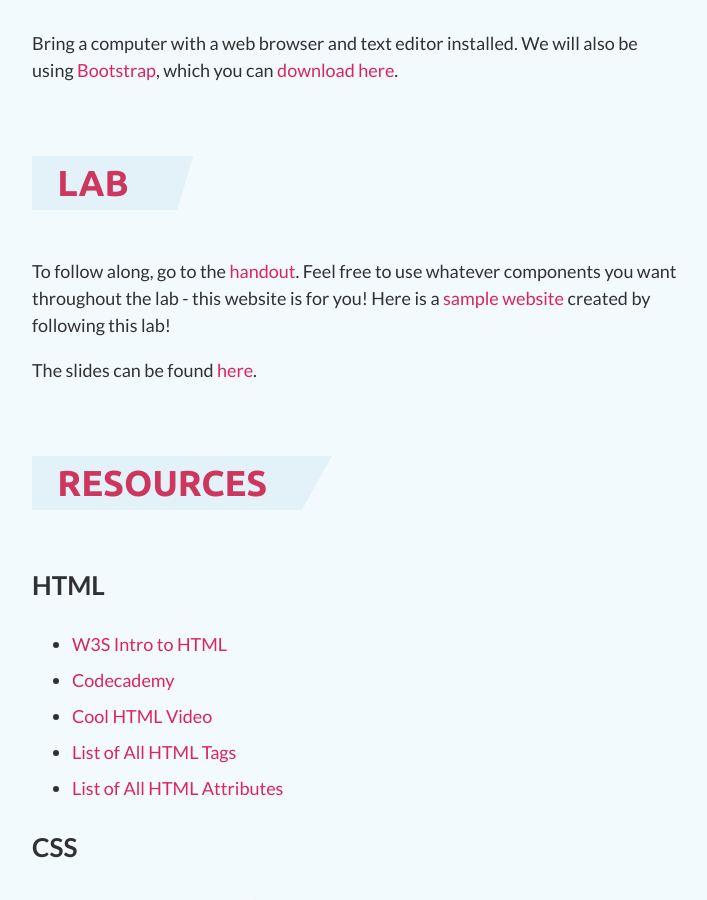
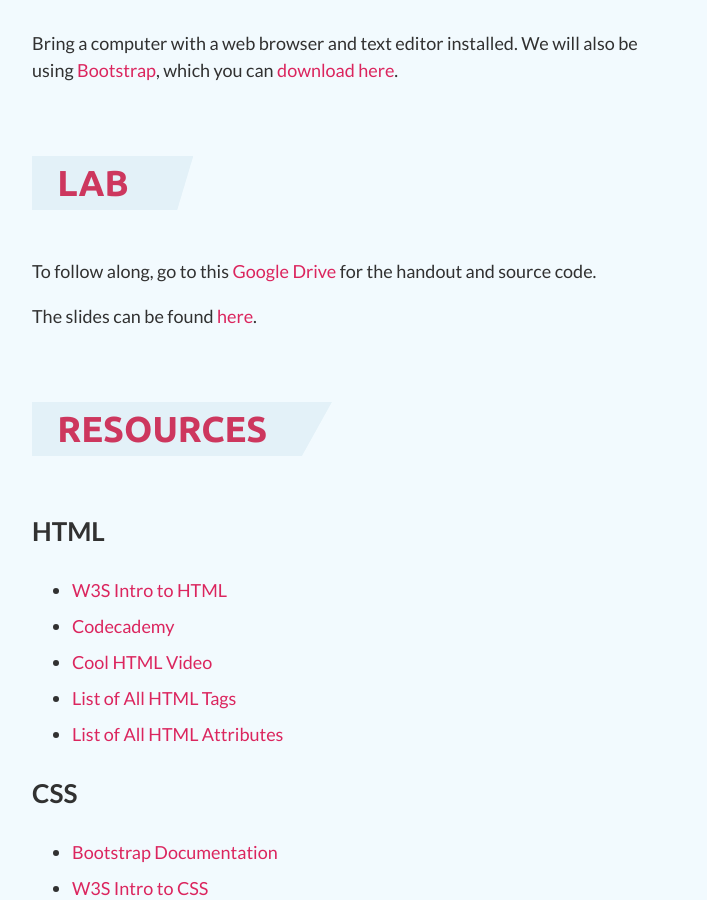
Before and after one commit to ScottyLabs/wdw, a Jekyll site: the page built from html+css/index.md, in a window 1280 px wide and 900 px high, scrolled down 930 px. Shown: the whole window, without its empty margins (285-992 px from the left). Built offline with Jekyll 4.4.1, drawn with Linux system fonts in a browser that asks for light colours; nearby versions of some CDN libraries.

Commit message:
Updating HTMLCSS lab

```diff
--- a/html+css/index.md
+++ b/html+css/index.md
@@ -20,8 +20,8 @@ Bring a computer with a web browser and text editor installed. We will also be u
 
 ## Lab
 
-To follow along, go to the
-[handout]({{ site.baseurl }}/html+css/handout/html+css.pdf). Feel free to use whatever components you want throughout the lab - this website is for you! Here is a [sample website](https://github.com/AvantikaNaik/wdw-sample-personal-website) created by following this lab!
+To follow along, go to this
+[Google Drive](https://drive.google.com/drive/folders/1s3LULBM6_8vP9VuGslQ4cPY1touSn3Jd?usp=sharing) for the handout and source code.
 
 The slides can be found [here](https://www.canva.com/design/DAEvcRysGYY/XgIGyoMwKIExUcS_5qthuQ/view).
 
```
